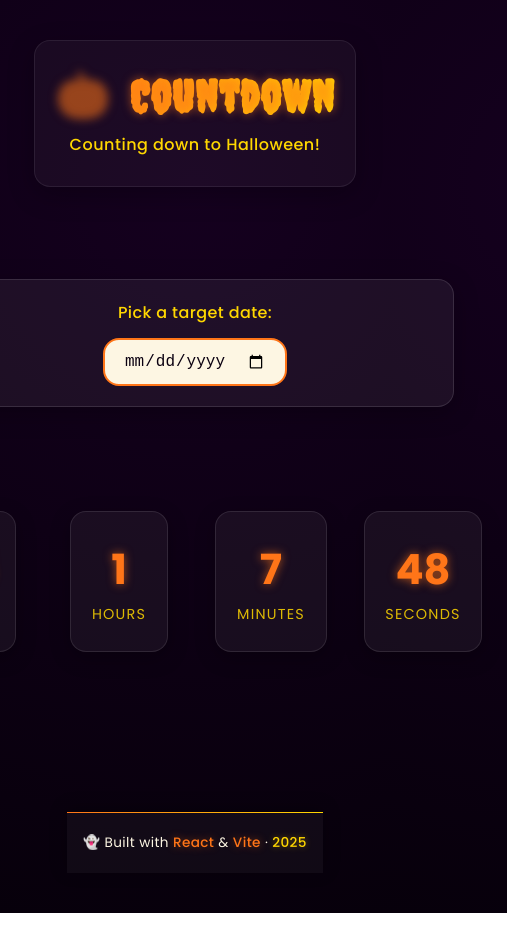
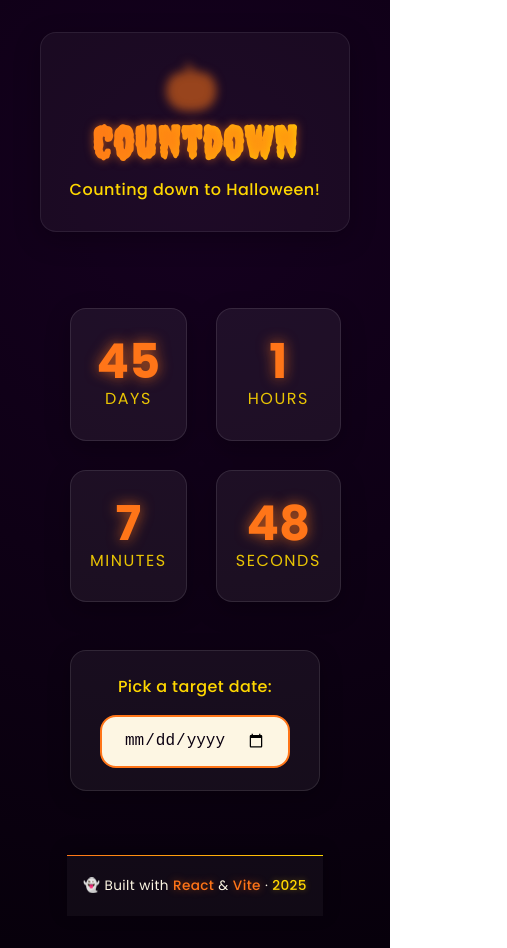
Before and after one commit to mcckyle/the-countdown, a React (Vite) app: page / in a window 390 px wide. Shown: the whole page, 507 px wide, since content can reach past the window. Before the commit the page ends 913 px from the top, so only its background shows below. Built offline with nearby package versions, Linux system fonts and the light colour scheme.

Commit message:
App.jsx: Re design to a full width viewport layout, and move the date picker below the countdown.

```diff
--- a/src/App.css
+++ b/src/App.css
@@ -1,46 +1,59 @@
 /* Filename: App.css */
 
-/* Layout Container Styles. */
+/* App Layout Container Styles. */
 .app
 {
     display: flex;
     flex-direction: column;
+    justify-content: space-between;
     align-items: center;
 
     min-height: 100vh;
-    max-width: 880px;
-    margin: 0 auto;
-    padding: 2.5rem 1.5rem;
-    gap: 3rem;
+    width: 100%;
+    padding: 2rem 2.5rem;
+    overflow: hidden;
 
     animation: fadeIn 1s ease both;
 }
 
-/* Main Section Styles. */
+/* Main Landscape Layout Styles. */
 .main-content
 {
     flex: 1;
     display: flex;
     flex-direction: column;
+    justify-content: center;
     align-items: center;
+
+    width: 100%;
+    text-align: center;
     gap: 3rem;
-    width: 100%;
+    padding: 2rem 0;
 }
 
-/* Date Picker Card Styles. */
+/* The Countdown Section Dominates the Viewport. */
+.countdown
+{
+    width: 100%;
+    max-width: 1200px;
+    margin: 0 auto;
+    transform: scale(1.15);
+}
+
+/* Date Picker Compact Card Styles. */
 .date-picker
 {
     display: flex;
     flex-direction: column;
     align-items: center;
-    gap: 0.8rem;
+    gap: 1rem;
 
-    background: rgba(255, 255, 255, 0.06);
-    padding: 1.8rem 2rem;
+    background: rgba(255, 255, 255, 0.05);
+    padding: 1.4rem 1.8rem;
     border-radius: var(--radius);
-    border: 1px solid rgba(255, 255, 255, 0.12);
-    backdrop-filter: blur(12px);
-    box-shadow: 0 6px 24px rgba(0, 0, 0, 0.25);
+    border: 1px solid rgba(255, 255, 255, 0.1);
+    backdrop-filter: blur(10px);
+    box-shadow: 0 6px 22px rgba(0, 0, 0, 0.25);
 
     transition: transform var(--transition), box-shadow var(--transition);
 }
@@ -48,7 +61,7 @@
 .date-picker:hover
 {
     transform: translateY(-4px);
-    box-shadow: 0 10px 30px rgba(255, 117, 24, 0.3);
+    box-shadow: 0 10px 28px rgba(255, 117, 24, 0.3);
 }
 
 /* Label Styles. */
@@ -63,7 +76,7 @@
 /* Custom Date Input Styles. */
 .date-input
 {
-    padding: 0.75rem 1.2rem;
+    padding: 0.9rem 1.4rem;
     border: 2px solid var(--color-accent);
     border-radius: var(--radius);
     font-size: 1rem;
@@ -89,11 +102,30 @@
     box-shadow: 0 0 10px var(--color-secondary);
 }
 
-@media (max-width: 480px)
+@media (max-width: 900px)
 {
+    .countdown
+    {
+        transform: scale(1.05);
+        max-width: 90%;
+    }
+
+    .main-content
+    {
+        gap: 2rem;
+        padding: 1rem;
+    }
+}
+
+@media (max-width: 600px)
+{
+    .countdown
+    {
+        transform: scale(1);
+    }
+
     .date-picker
     {
         width: 90%;
-        padding: 1.25rem;
     }
 }
--- a/src/App.jsx
+++ b/src/App.jsx
@@ -1,6 +1,6 @@
 //Filename: App.jsx
 //Author: Kyle McColgan
-//Date: 4 October 2025
+//Date: 20 October 2025
 //Description: This file contains the entry component for the Countdown React project.
 
 import { useState } from "react";
@@ -30,12 +30,10 @@ function App()
        <Header />
 
        <main className="main-content">
+         <Countdown targetDate={targetDate} />
+
          <section className="date-picker" aria-labelledby="date-picker-label">
-           <label
-             id="date-picker-label"
-             htmlFor="countdown-date"
-             className="date-label"
-            >
+           <label id="date-picker-label" htmlFor="countdown-date" className="date-label">
              Pick a target date:
            </label>
            <input
@@ -46,8 +44,6 @@ function App()
              className="date-input"
            />
          </section>
-
-         <Countdown targetDate={targetDate} />
        </main>
 
        <Footer />
--- a/src/components/Countdown/Countdown.css
+++ b/src/components/Countdown/Countdown.css
@@ -4,12 +4,12 @@
 .countdown
 {
     display: grid;
-    grid-template-columns: repeat(auto-fit, minmax(120px, 1fr));
-    gap: 2rem;
-    margin: 2.5rem auto 3rem;
+    grid-template-columns: repeat(4, 1fr);
+    justify-items: center;
+    align-items: center;
+    gap: 2.5rem;
     width: 100%;
-    max-width: 720px;
-    justify-items: center;
+    margin: 3rem auto 2rem;
     padding: 1rem 0;
 
     animation: fadeIn 1s ease both;
@@ -18,43 +18,47 @@
 /* Time Box Styles. */
 .time-box
 {
-    background: rgba(255, 255, 255, 0.05);
+    background: rgba(255, 255, 255, 0.06);
     border: 1px solid rgba(255, 255, 255, 0.1);
     border-radius: var(--radius);
+    padding: 2.5rem 1.5rem;
     text-align: center;
-    padding: 1.6rem 1.3rem;
+    width: 100%;
+    max-width: 220px;
+
     backdrop-filter: blur(14px);
-    box-shadow: 0 6px 20px rgba(0, 0, 0, 0.25);
+    box-shadow: 0 8px 24px rgba(0, 0, 0, 0.25);
 
     transition: transform var(--transition), box-shadow var(--transition);
 }
 
 .time-box:hover
 {
-    transform: translateY(-5px);
-    box-shadow: 0 10px 28px rgba(255, 117, 24, 0.35);
+    transform: translateY(-6px);
+    box-shadow: 0 12px 30px rgba(255, 117, 24, 0.35);
 }
 
 /* Time Value Styles. */
 .time-value
 {
     display: block;
-    font-size: clamp(2.6rem, 5vw, 3.6rem);
+    font-size: clamp(4rem, 10vw, 8rem);
     font-weight: 700;
     color: var(--color-accent);
+    line-height: 1;
 
-    text-shadow: 0 0 10px rgba(255, 117, 24, 0.65);
+    text-shadow: 0 0 14px rgba(255, 117, 24, 0.7);
 }
 
 /* Time Label Styles. */
 .time-label
 {
-    margin-top: 0.6rem;
-    font-size: 0.9rem;
+    margin-top: 0.8rem;
+    font-size: clamp(1rem, 1.4vw, 1.2rem);
     text-transform: uppercase;
-    letter-spacing: 1.2px;
+    letter-spacing: 1.5px;
     color: var(--color-highlight);
-    opacity: 0.85;
+    opacity: 0.9;
 }
 
 /* Past Date Message Styling. */
@@ -63,10 +67,11 @@
     display: flex;
     justify-content: center;
     align-items: center;
-    min-height: 180px;
+    min-height: 200px;
+
     background: rgba(255, 255, 255, 0.05);
+    border: 1px solid rgba(255, 255, 255, 0.1);
     border-radius: var(--radius);
-    border: 1px solid rgba(255, 255, 255, 0.1);
     backdrop-filter: blur(14px);
     box-shadow: 0 6px 22px rgba(0, 0, 0, 0.25);
 
@@ -75,10 +80,30 @@
 
 .past-message
 {
-    font-size: clamp(1.2rem, 2vw, 1.5rem);
+    font-size: clamp(1.4rem, 2.5vw, 1.8rem);
     font-weight: 600;
     color: var(--color-highlight);
 
-    text-shadow: 0 0 12px rgba(255, 215, 0, 0.6),
-                 0 0 18px rgba(255, 117, 24, 0.45);
+    text-shadow: 0 0 14px rgba(255, 215, 0, 0.6),
+                 0 0 20px rgba(255, 117, 24, 0.45);
 }
+
+@media (max-width: 768px)
+{
+    .countdown
+    {
+        grid-template-columns: repeat(2, 1fr);
+        gap: 1.8rem;
+    }
+
+    .time-box
+    {
+        max-width: 180px;
+        padding: 1.8rem 1.2rem;
+    }
+
+    .time-value
+    {
+        font-size: clamp(3rem, 8vw, 5rem);
+    }
+}
```
